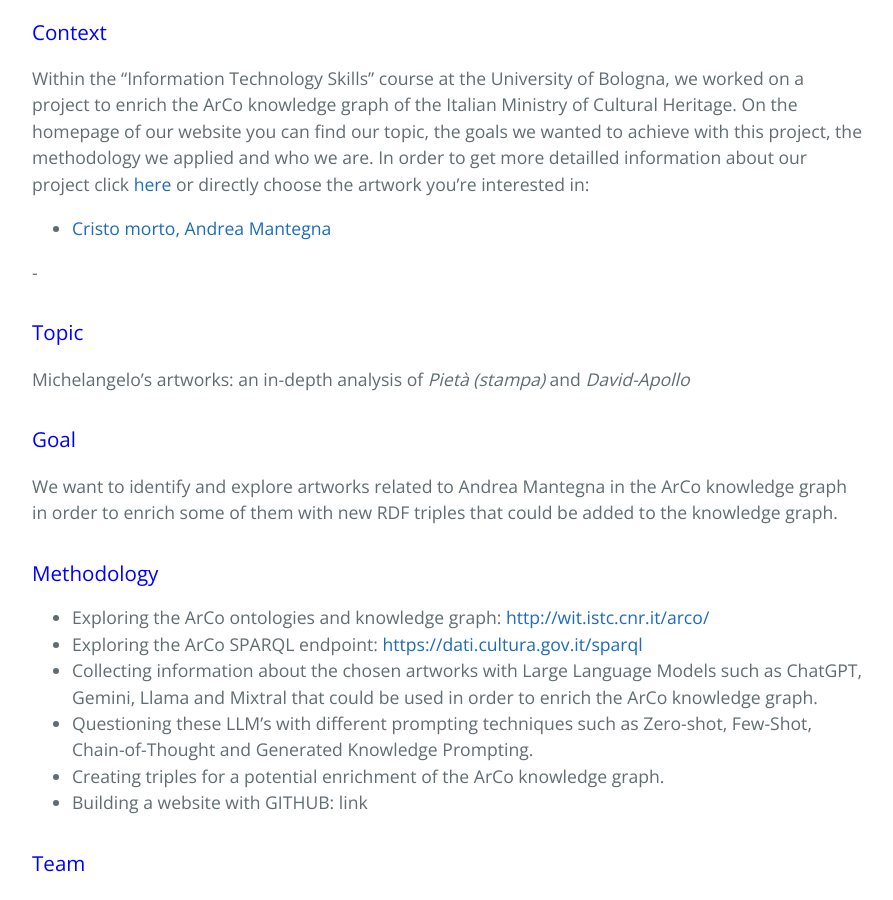
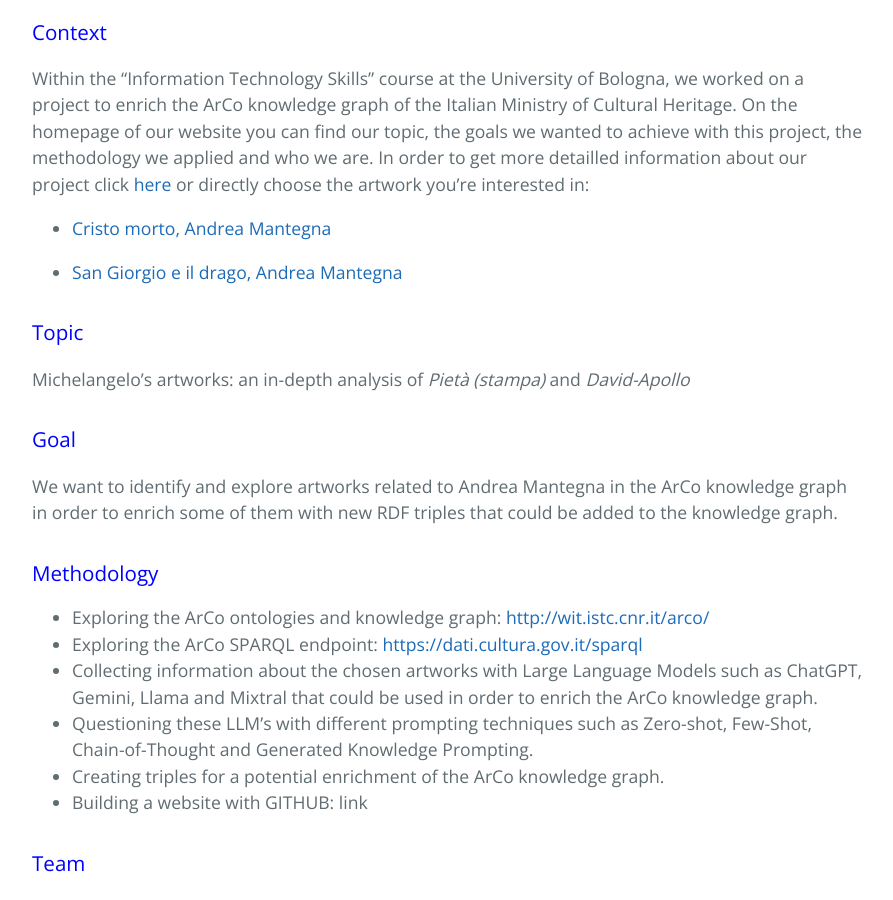
Before and after one commit to KevinITS-site/KevinITS-site.github.io, a Jekyll site: the page built from index.md, in a window 1280 px wide and 900 px high, scrolled down 742 px. Shown: the whole window, without its empty margins (192-1085 px from the left). Built offline with Jekyll 4.4.1, drawn with Linux system fonts in a browser that asks for light colours.

Commit message:
Update index.md

```diff
--- a/index.md
+++ b/index.md
@@ -14,7 +14,8 @@ Within the "Information Technology Skills" course at the University of Bologna,
 - [Cristo morto, Andrea Mantegna](cristomorto.md)
 
 <div style="margin-top: 18px;"></div>
--
+
+- [San Giorgio e il drago, Andrea Mantegna](sangiorgioeildrago.md)
 
 <h3 style="color: blue;">Topic</h3>
 
```
